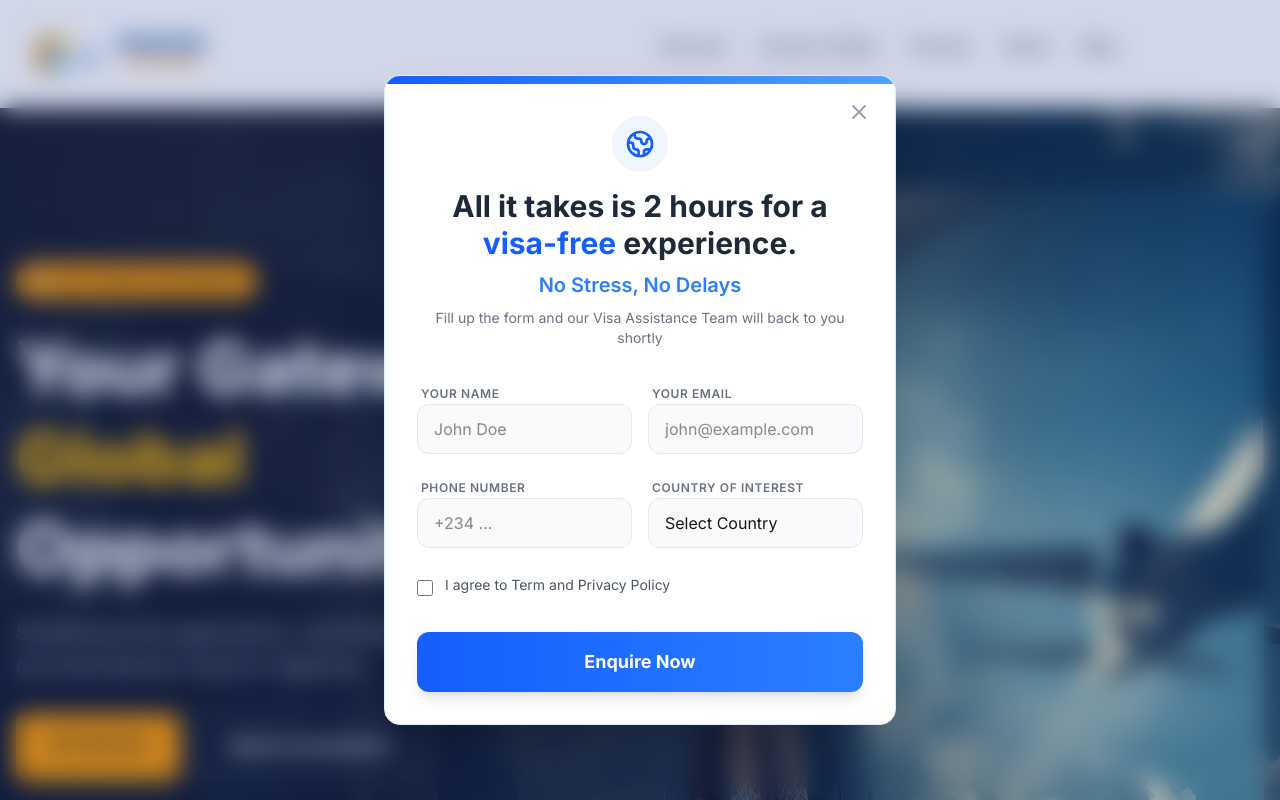
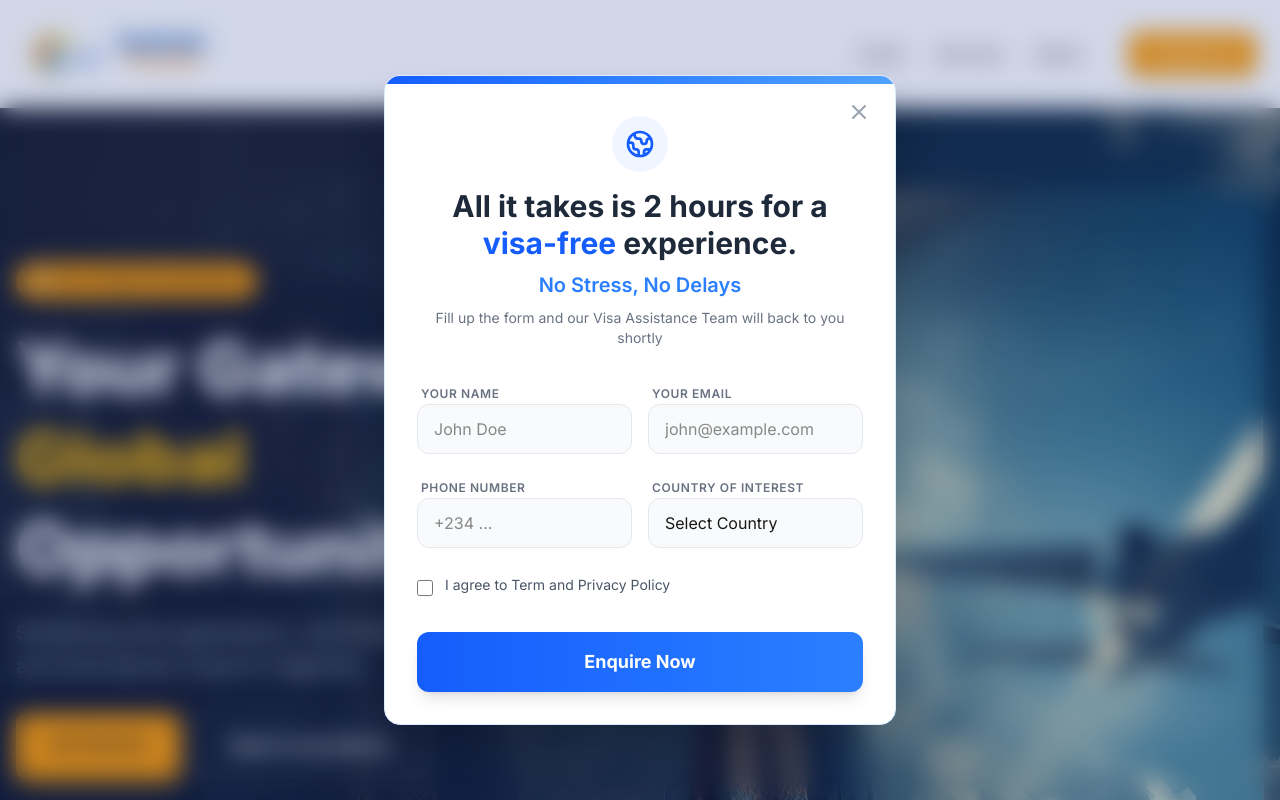
Before and after one commit to soullinktravels-ux/soullink-web-site, a Next.js app: page / in a window 1280 px wide. Shown: the top 800 px of the page. Built offline with nearby package versions, Linux system fonts and the light colour scheme.

Commit message:
updated hero

```diff
--- a/components/home/VisaEnquiryPopup.tsx
+++ b/components/home/VisaEnquiryPopup.tsx
@@ -1,3 +1,4 @@
+'use client';
 import React, { useState } from 'react';
 
 const countries = [
--- a/components/layout/Header.tsx
+++ b/components/layout/Header.tsx
@@ -32,17 +32,15 @@ export default function Header() {
             priority
           />
         </Link>
-        <nav className="hidden md:flex gap-8 text-neutral-700 font-medium">
+        <nav className="hidden md:flex gap-8 text-neutral-700 font-medium items-center">
+          <Link href="/">Home</Link>
           <Link href="/services">Services</Link>
-          <Link href="/countries">Country Guides</Link>
-          <Link href="/process">Process</Link>
           <Link href="/about">About</Link>
-          <Link href="/blog">Blog</Link>
           <Link
             href="/contact"
-            className="ml-4 px-4 py-2 bg-secondary text-white rounded hover:bg-primary transition"
+            className="ml-4 px-5 py-2.5 bg-amber-500 text-white rounded-lg font-bold hover:bg-blue-700 transition shadow-md"
           >
-            Contact
+            Contact Us
           </Link>
         </nav>
         <button className="md:hidden p-2 rounded focus:outline-none focus:ring-2 focus:ring-primary">
```
